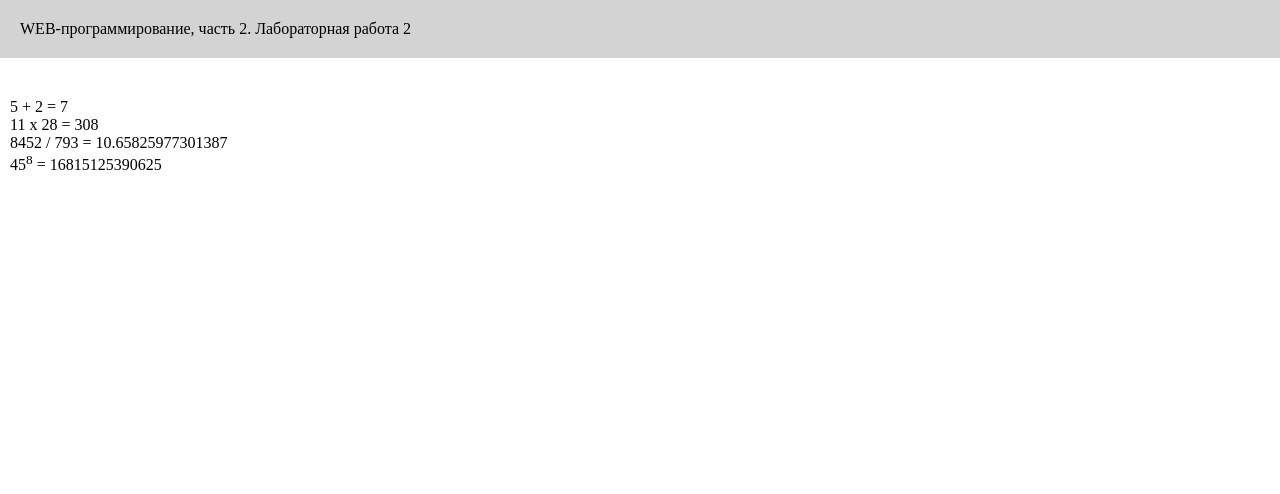
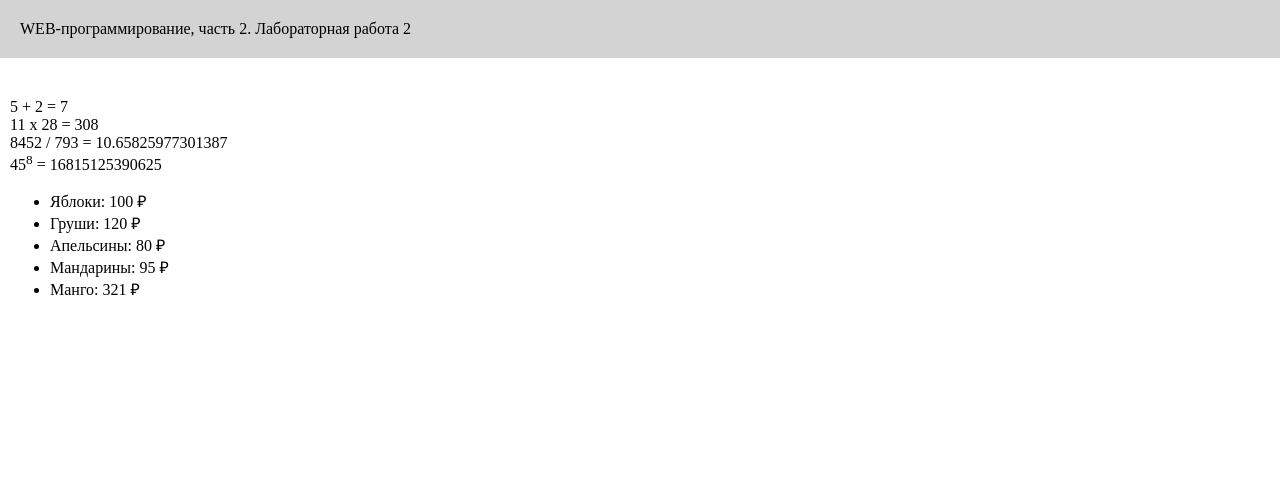
Before and after one commit to temako04/web-programming-labs-2, a Flask app: page /lab2/example in a window 1280 px wide. Shown: the top 494 px of the page. Run offline with Flask 3, Linux system fonts and the light colour scheme.

Commit message:
Цикл в шаблоне

```diff
--- a/app.py
+++ b/app.py
@@ -123,4 +123,11 @@ def example():
     group = 'ФБИ-23'
     lab_num = '2'
     kurs = '3 курс'
-    return render_template('example.html', name=name, group=group, kurs=kurs, lab_num=lab_num)
+    fruits = [
+        {'name': 'Яблоки', 'price': 100},
+        {'name': 'Груши', 'price': 120},
+        {'name': 'Апельсины', 'price': 80},
+        {'name': 'Мандарины', 'price': 95},
+        {'name': 'Манго', 'price': 321}
+    ]
+    return render_template('example.html', name=name, group=group, kurs=kurs, lab_num=lab_num, fruits=fruits)
--- a/templates/example.html
+++ b/templates/example.html
@@ -24,7 +24,11 @@
         11 x 28 = {{11*28}}<br>
         8452 / 793 = {{8452/793}}<br>
         45<sup>8</sup> = {{45**8}}<br>
-
+        <ul>
+            {% for f in fruits %}
+            <li>{{ f.name }}: {{ f.price }} &#8381;</li>
+            {% endfor %}
+        </ul>
     </main>
 
     <footer>
```
